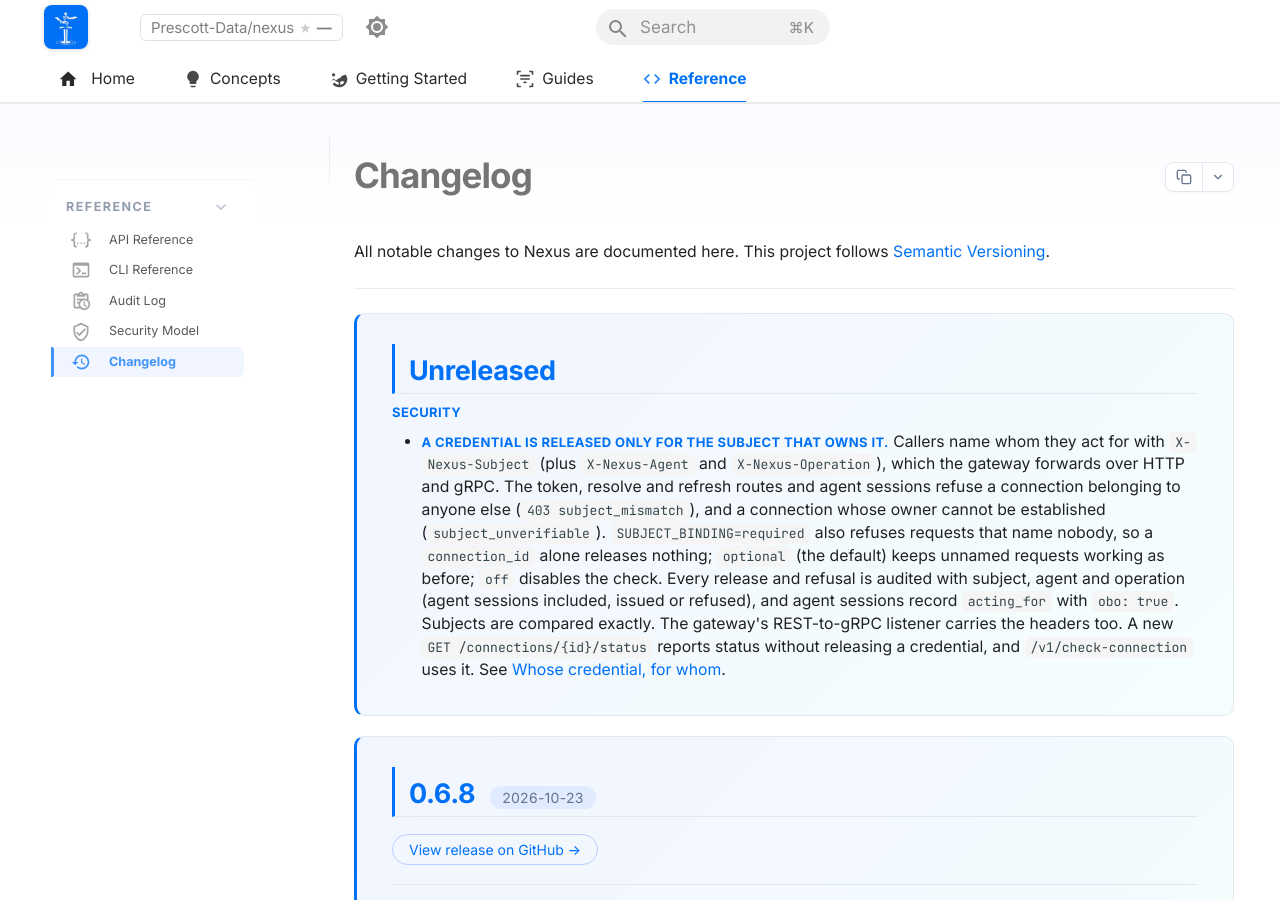
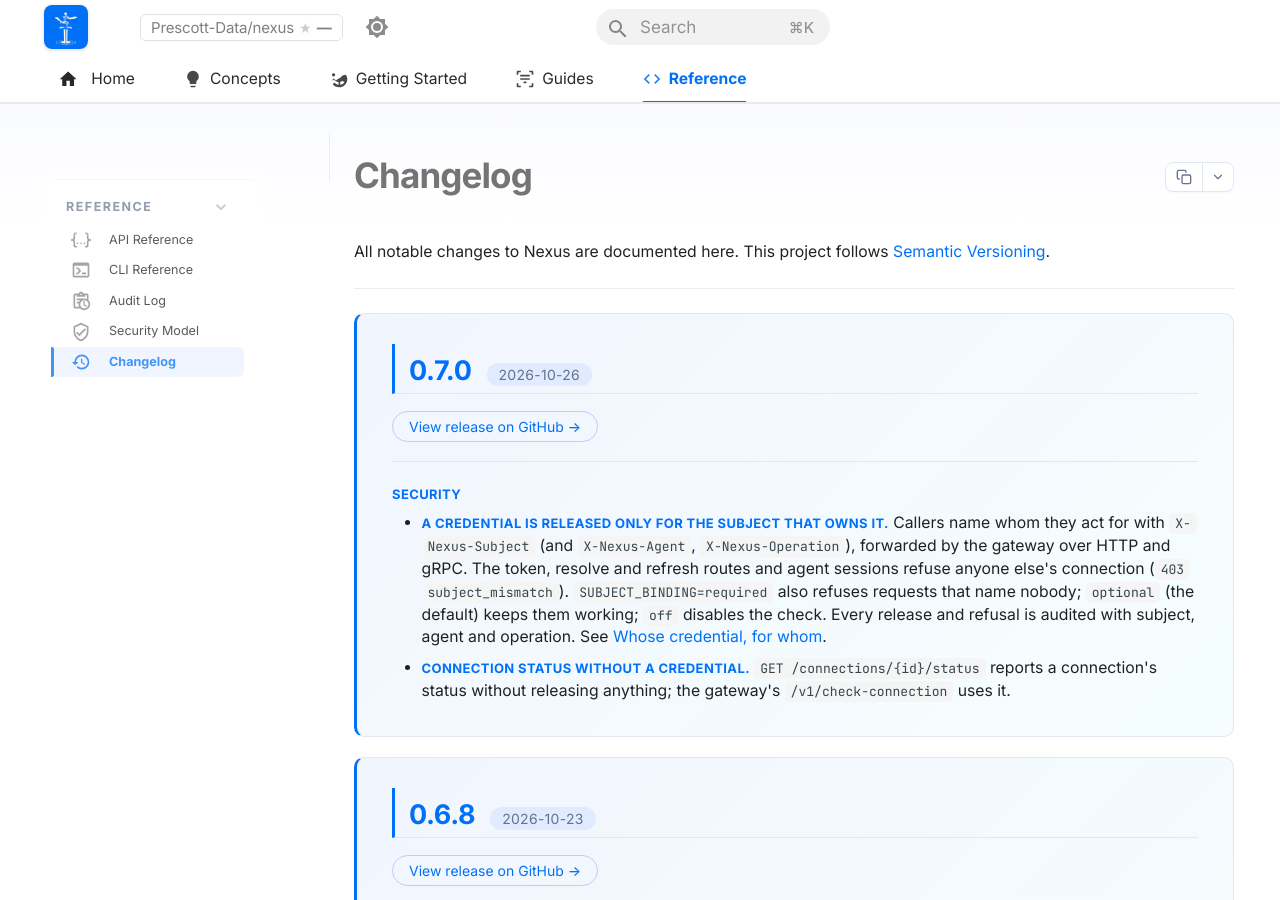
Before and after one commit to Prescott-Data/nexus-framework, an MkDocs documentation site: the page built from docs/CHANGELOG.md, in a window 1280 px wide and 900 px high. Built offline with MkDocs 1.6.1 and Material for MkDocs 9.7.7, drawn with Linux system fonts in a browser that asks for light colours; comment, search, counter and statistics services are not loaded.

Commit message:
release: 0.7.0 (credentials released only for the subject that owns them)
Co-authored-by: Copilot <223556219+Copilot@users.noreply.github.com>

```diff
--- a/docs/CHANGELOG.md
+++ b/docs/CHANGELOG.md
@@ -12,25 +12,25 @@ All notable changes to Nexus are documented here. This project follows [Semantic
 
 <div class="changelog-release" markdown>
 
-## Unreleased
+## 0.7.0 <span class="changelog-date">2026-10-26</span>
+
+<div class="changelog-meta" markdown>
+<a class="changelog-release-link" href="https://github.com/Prescott-Data/nexus-framework/releases/tag/v0.7.0" target="_blank" rel="noopener noreferrer">View release on GitHub →</a>
+</div>
 
 **Security**
 
 - **A credential is released only for the subject that owns it.** Callers name
-  whom they act for with `X-Nexus-Subject` (plus `X-Nexus-Agent` and
-  `X-Nexus-Operation`), which the gateway forwards over HTTP and gRPC. The token,
-  resolve and refresh routes and agent sessions refuse a connection belonging to
-  anyone else (`403 subject_mismatch`), and a connection whose owner cannot be
-  established (`subject_unverifiable`). `SUBJECT_BINDING=required` also refuses
-  requests that name nobody, so a `connection_id` alone releases nothing;
-  `optional` (the default) keeps unnamed requests working as before; `off`
-  disables the check. Every release and refusal is audited with subject, agent
-  and operation (agent sessions included, issued or refused), and agent sessions
-  record `acting_for` with `obo: true`. Subjects are compared exactly. The
-  gateway's REST-to-gRPC listener carries the headers too. A new
-  `GET /connections/{id}/status` reports status without releasing a credential,
-  and `/v1/check-connection` uses it. See
-  [Whose credential, for whom](concepts/security-model.md#whose-credential-for-whom).
+  whom they act for with `X-Nexus-Subject` (and `X-Nexus-Agent`,
+  `X-Nexus-Operation`), forwarded by the gateway over HTTP and gRPC. The token,
+  resolve and refresh routes and agent sessions refuse anyone else's connection
+  (`403 subject_mismatch`). `SUBJECT_BINDING=required` also refuses requests that
+  name nobody; `optional` (the default) keeps them working; `off` disables the
+  check. Every release and refusal is audited with subject, agent and operation.
+  See [Whose credential, for whom](concepts/security-model.md#whose-credential-for-whom).
+- **Connection status without a credential.** `GET /connections/{id}/status`
+  reports a connection's status without releasing anything; the gateway's
+  `/v1/check-connection` uses it.
 
 </div>
 
--- a/mkdocs.yml
+++ b/mkdocs.yml
@@ -126,7 +126,7 @@ nav:
 
 
 extra:
-  version: "0.6.8"
+  version: "0.7.0"
   social:
     - icon: material/web
       link: https://developers.prescottdata.io
--- a/openapi.yaml
+++ b/openapi.yaml
@@ -1,7 +1,7 @@
 openapi: 3.0.3
 info:
   title: Nexus Gateway API
-  version: 0.6.8
+  version: 0.7.0
   description: |
     Stable v1 contract for the Nexus Gateway. This spec freezes the agent-facing endpoints.
     Breaking changes require a new major version (e.g., /v2). Additive changes only in v1.
```
Also changed, not shown: 6 other files.
